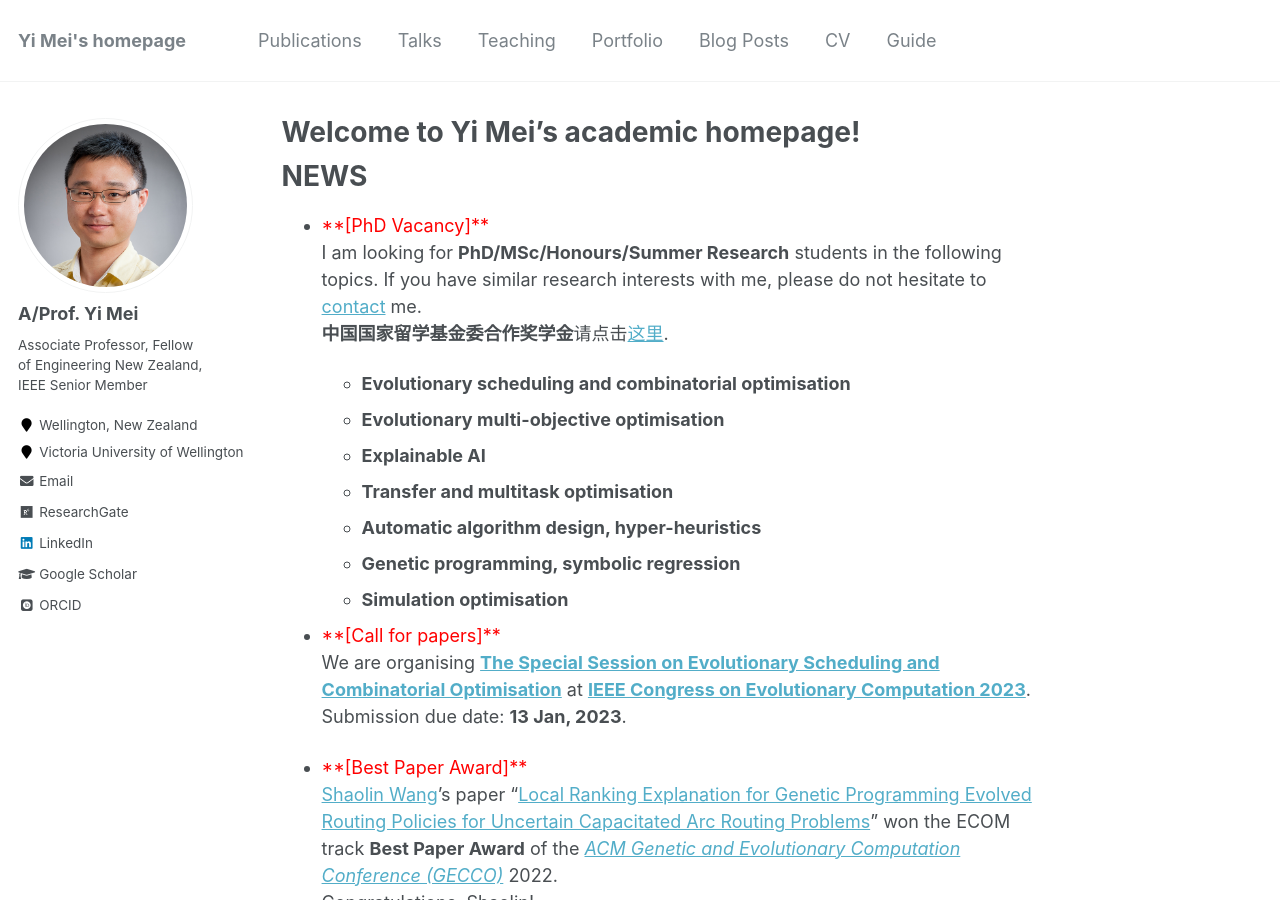
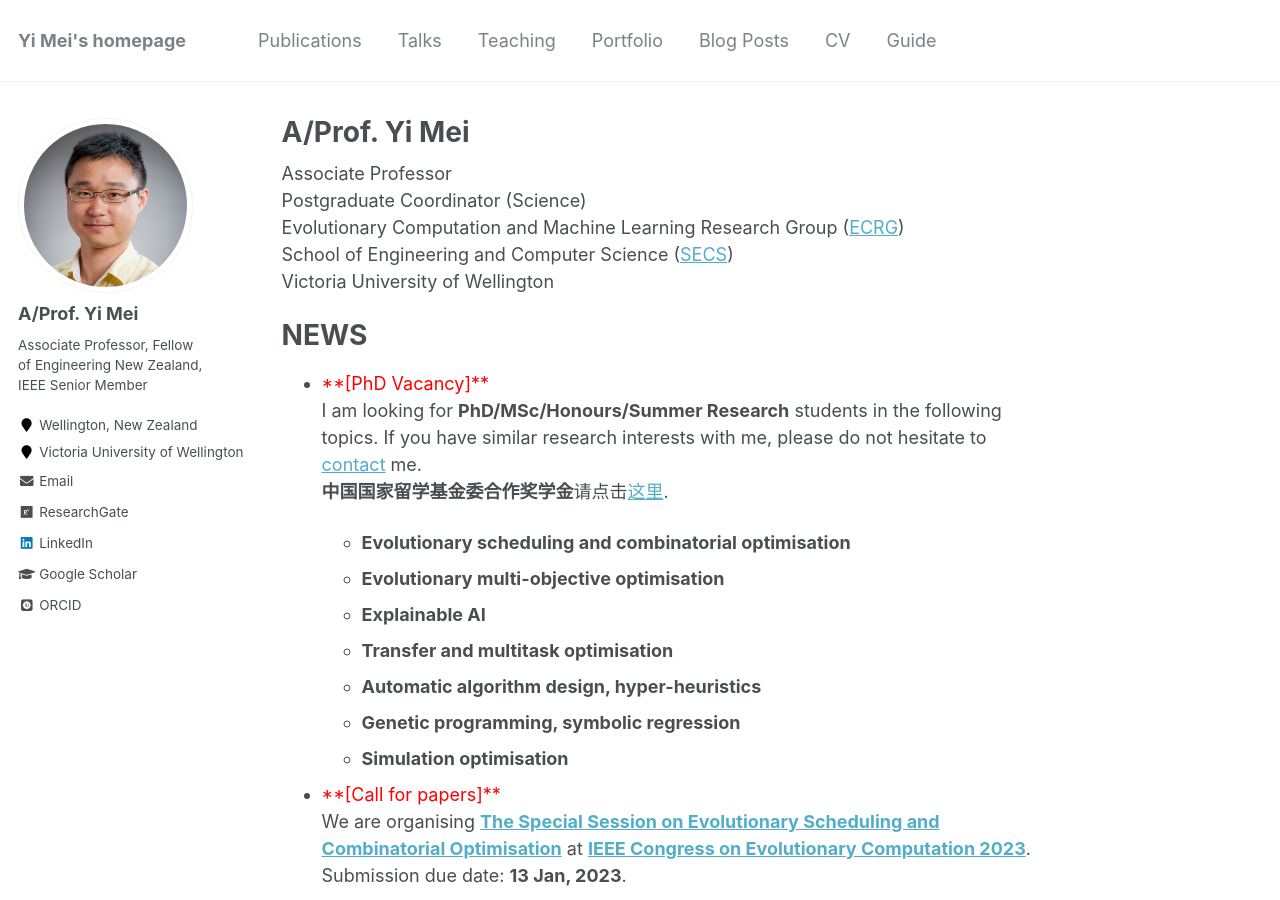
Before and after one commit to yi-mei-ecco/yi-mei-ecco.github.io, a Jekyll site: the page built from _pages/about.md, in a window 1280 px wide and 900 px high. Built offline with Jekyll 4.4.1, drawn with Linux system fonts in a browser that asks for light colours; some web fonts are replaced.

Commit message:
Update about.md

```diff
--- a/_pages/about.md
+++ b/_pages/about.md
@@ -1,12 +1,18 @@
 ---
 permalink: /
-title: "Welcome to Yi Mei's academic homepage!"
+title: "A/Prof. Yi Mei"
 excerpt: "About me"
 author_profile: true
 redirect_from:
   - /about/
   - /about.html
 ---
+
+Associate Professor\\
+Postgraduate Coordinator (Science) \\
+Evolutionary Computation and Machine Learning Research Group ([ECRG](https://ecs.wgtn.ac.nz/Groups/ECRG/WebHome))\\
+School of Engineering and Computer Science ([SECS](https://www.wgtn.ac.nz/engineering/school-of-engineering-and-computer-science))\\
+Victoria University of Wellington
 
 NEWS
 ======
```
